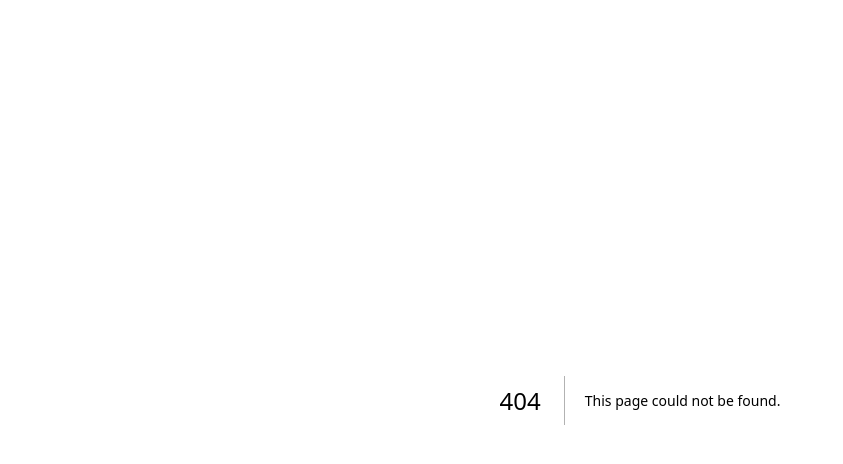
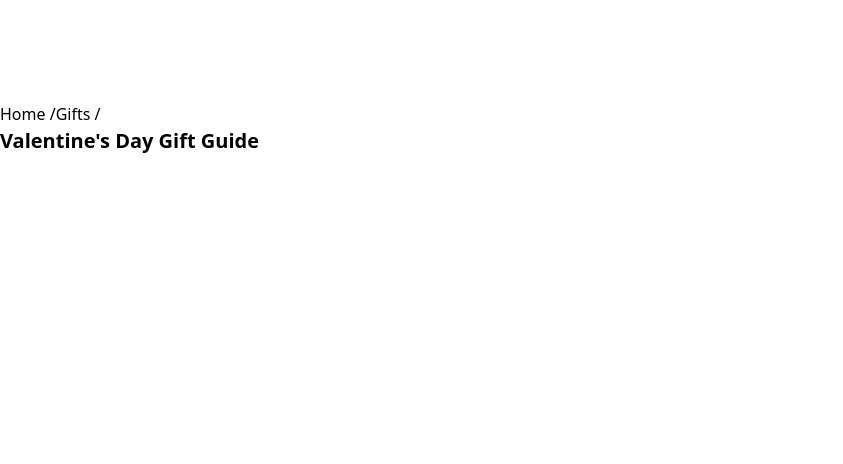
Before and after one commit to eodaneze/Next_Beauty_Shop, a Next.js app: page /products/Products in a window 1280 px wide. Before the commit this address had no page. Shown: the top 464 px of the page, without its empty margins (0-843 px from the left). Built offline with nearby package versions, Linux system fonts and the light colour scheme.

Commit message:
remove beauty section from index.js

```diff
--- a/pages/index.js
+++ b/pages/index.js
@@ -27,7 +27,7 @@ export default function Home() {
        <Deals />
        <ValentineDaySection />
        <RewardSection />
-       <BeautyServiceSection />
+       {/* <BeautyServiceSection /> */}
        <CooperateSection />
        <FooterSection />
     </>
--- /dev/null
+++ b/pages/products/Hero.js
@@ -0,0 +1,43 @@
+import Link from "next/link";
+import React from "react";
+
+const Hero = () => {
+  return (
+    <>
+      <div className="flex all-container">
+        <div className="mt-[15%] md:mt-[8%]">
+          <Link
+            legacyBehavior
+            href={{
+              pathname: "/",
+            }}
+          >
+            <a>Home /</a>
+          </Link>
+          <Link
+            legacyBehavior
+            href={{
+              pathname: "/",
+            }}
+          >
+            <a>Gifts /</a>
+          </Link>
+          <p className="font-bold text-[20px]">Valentine's Day Gift Guide</p>
+        </div>
+      </div>
+      <div className="all-hero flex justify-center items-center mb-20">
+        <div className="text-center justify-center items-center text-white">
+          <h1 className="text-5xl font-bold">All The Love</h1>
+          <h4 className="text-xl font-semibold my-6">
+            Show them (and yourself!) some love with Valentine's Day picks
+          </h4>
+          <Link legacyBehavior href={"/"}>
+            <a className="text-2xl font-semibold">Shop all gifts</a>
+          </Link>
+        </div>
+      </div>
+    </>
+  );
+};
+
+export default Hero;
--- /dev/null
+++ b/pages/products/Products.js
@@ -0,0 +1,12 @@
+import React from 'react'
+import Hero from './Hero'
+
+const Products = () => {
+  return (
+    <div>
+        <Hero />
+    </div>
+  )
+}
+
+export default Products
```
